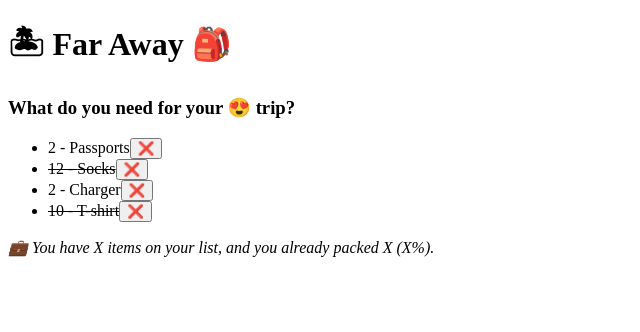
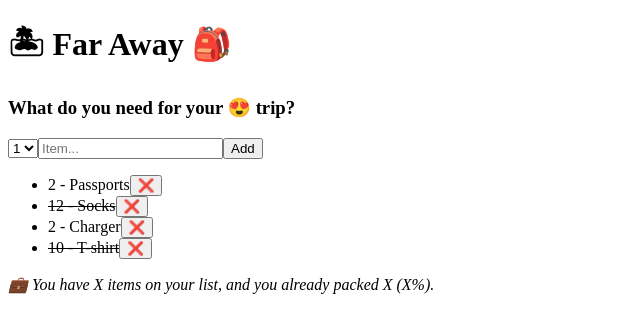
Before and after one commit to elnur004/Travel-list, a JavaScript app: page / in a window 1280 px wide. Shown: the top 332 px of the page, without its empty margins (0-640 px from the left). Built offline with nearby package versions, Linux system fonts and the light colour scheme; the HTML template or start-up script is replaced by a standard one.

Commit message:
builded form and handling submissions

```diff
--- a/src/components/Form.js
+++ b/src/components/Form.js
@@ -1,8 +1,21 @@
 const Form = () => {
+  const submitHandler = (event) => {
+    event.preventDefault();
+  };
+
   return (
-    <div className="add-form">
+    <form className="add-form" onSubmit={submitHandler}>
       <h3>What do you need for your 😍 trip?</h3>
-    </div>
+      <select>
+        {Array.from({ length: 3 }, (_, i) => i + 1).map((num) => (
+          <option value={num} key={num}>
+            {num}
+          </option>
+        ))}
+      </select>
+      <input type="text" placeholder="Item..." />
+      <button>Add</button>
+    </form>
   );
 };
 
--- a/src/components/PackingList.js
+++ b/src/components/PackingList.js
@@ -12,7 +12,7 @@
     <div className="list">
       <ul>
         {initialItems.map((initItem) => {
-          return <Item item={initItem} key={initItem.description} />;
+          return <Item item={initItem} key={initItem.id} />;
         })}
       </ul>
     </div>
```
